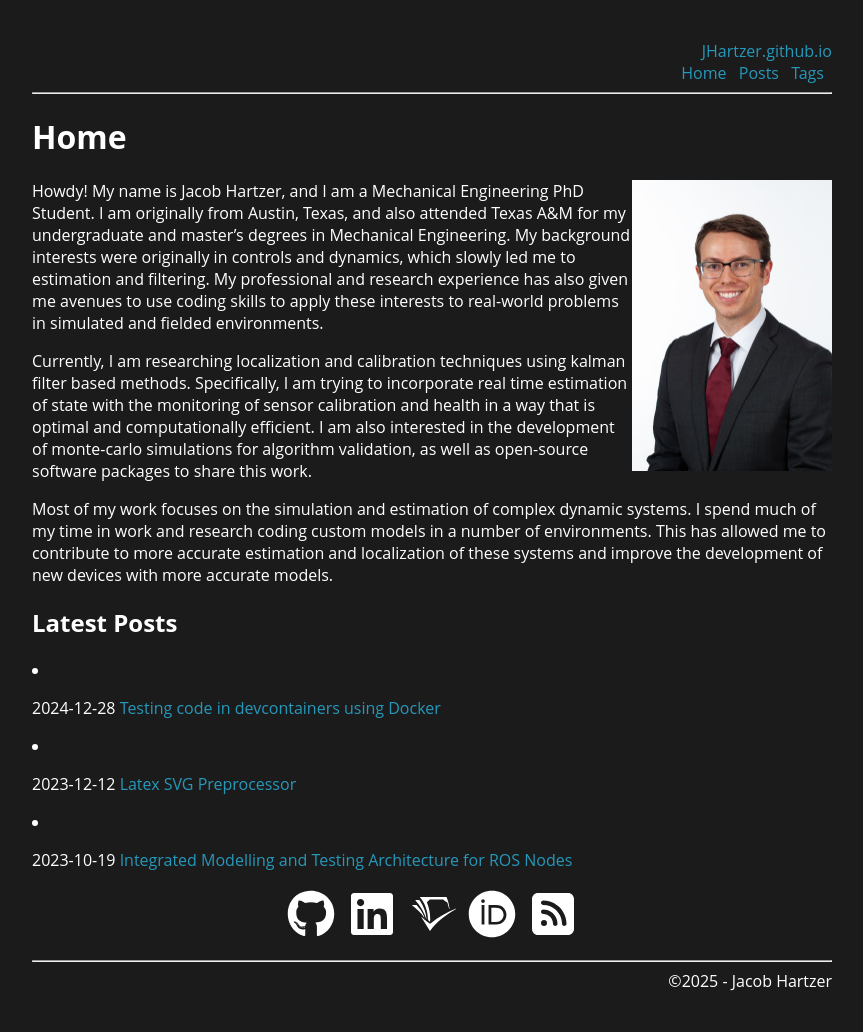
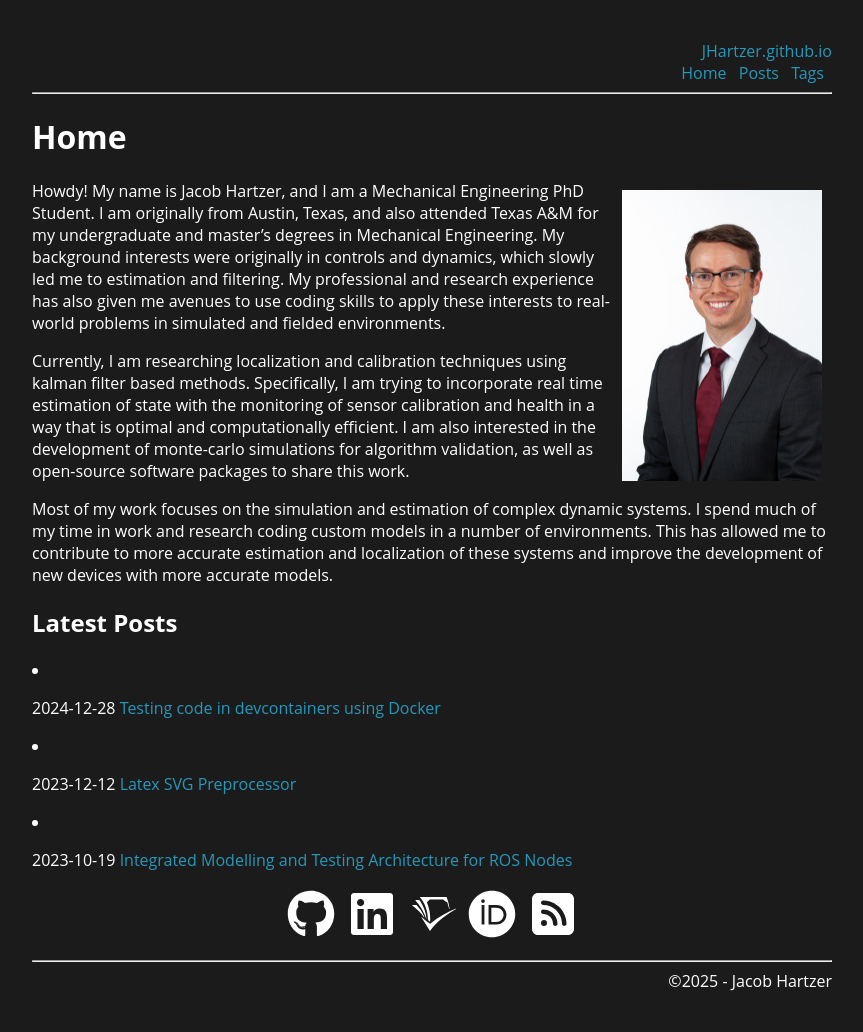
Before and after one commit to JHartzer/JHartzer.github.io, a Jekyll site: the page built from index.md, in a window 1280 px wide. Shown: the whole page, without its empty margins (208-1071 px from the left). Built offline with Jekyll 4.4.1, drawn with Linux system fonts in a browser that asks for light colours.

Commit message:
Style and settings updates

```diff
--- a/assets/css/main.scss
+++ b/assets/css/main.scss
@@ -87,3 +87,7 @@ code {
 svg.icon:hover path {
     fill: $accent-color;
 }
+
+img {
+    padding: 10px;
+}
```
Also changed, not shown: .devcontainer/devcontainer.json.
